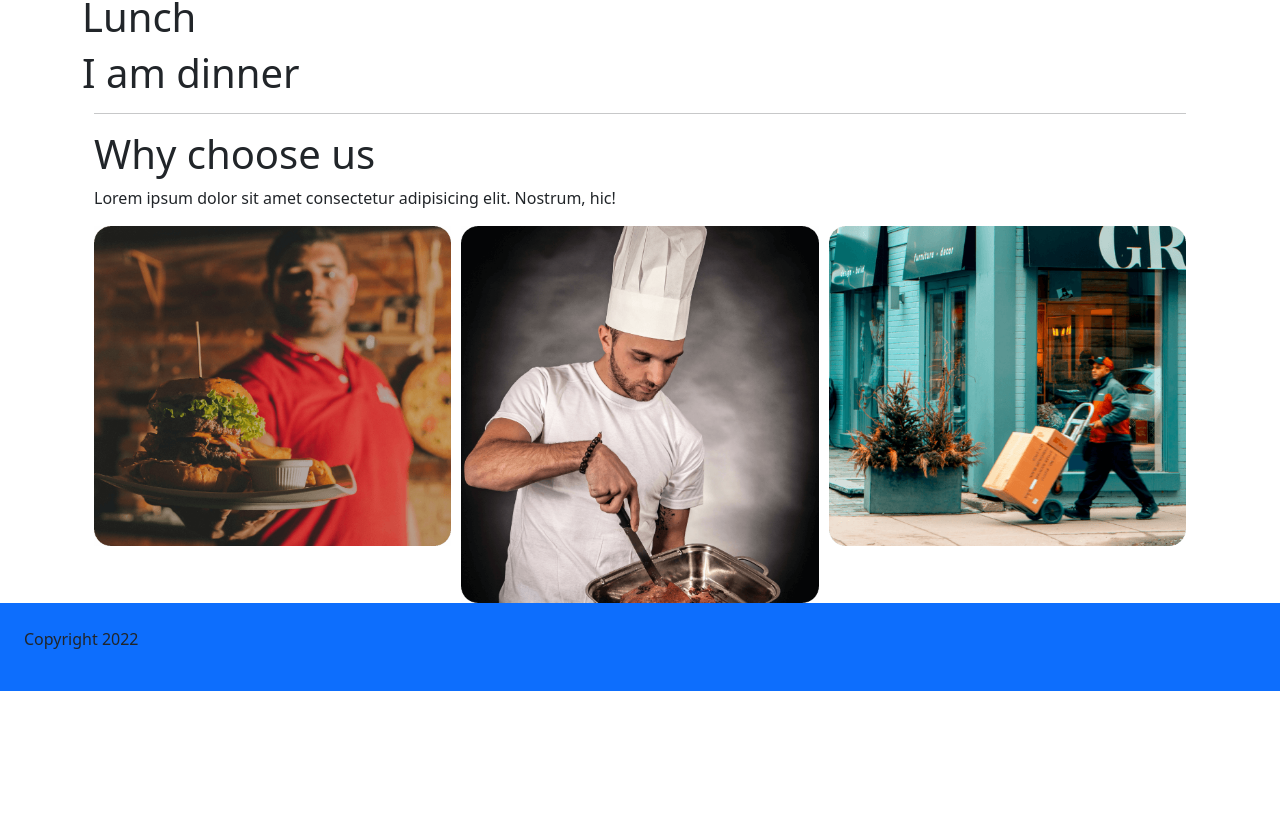
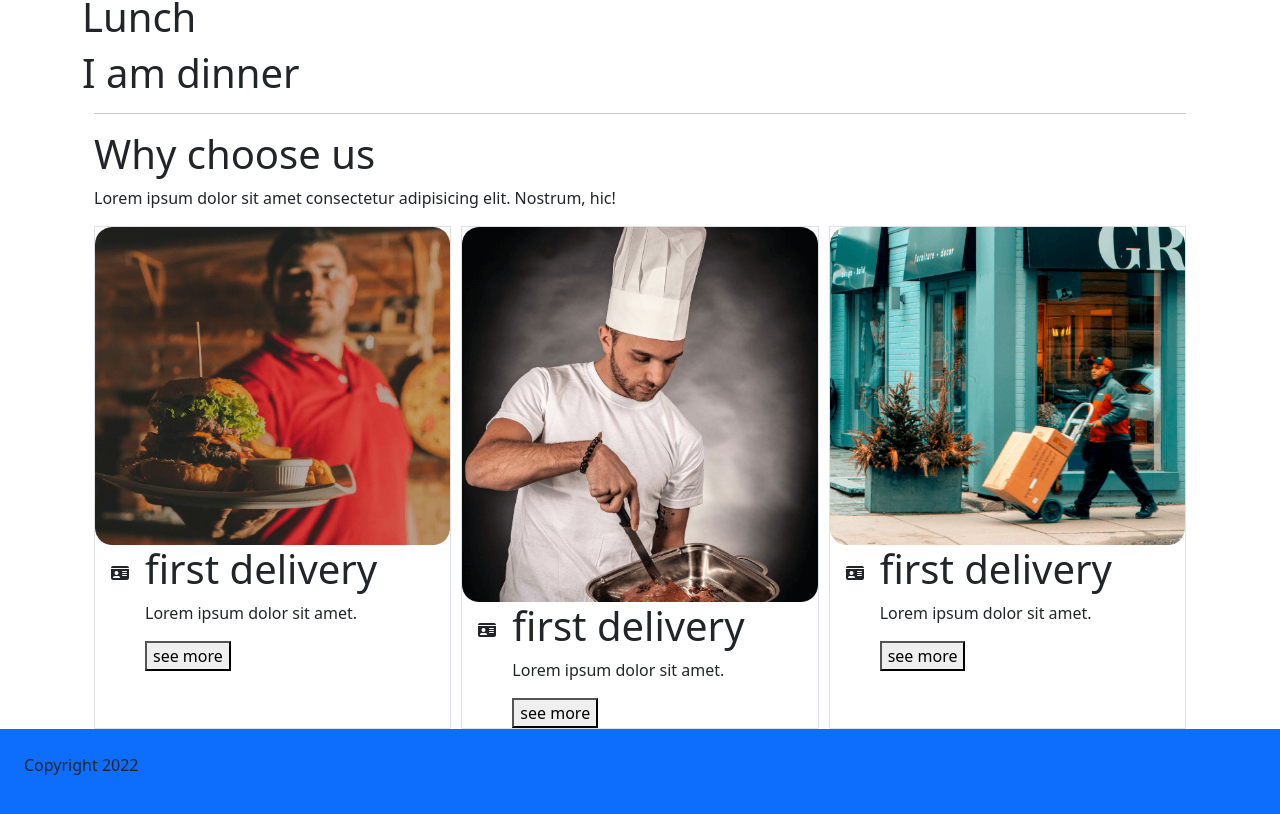
Before and after one commit to kabirbhai/red-onion, a React (Create React App) app: page / in a window 1280 px wide. Shown: the part 618-1432 px from the top of the page. Before the commit the page ends 1309 px from the top, so only its background shows below. Built offline with nearby package versions, Linux system fonts and the light colour scheme.

Commit message:
some add

```diff
--- a/src/Pages/Home/WhyChooseUs/WhyChooseUs.js
+++ b/src/Pages/Home/WhyChooseUs/WhyChooseUs.js
@@ -3,6 +3,8 @@ import "./WhyChooseUs.css";
 import service1 from "../../../images/adult-blur-blurred-background-687824.png";
 import service2 from "../../../images/chef-cook-food-33614.png";
 import service3 from "../../../images/architecture-building-city-2047397.png";
+import { FontAwesomeIcon } from "@fortawesome/react-fontawesome";
+import { faDriversLicense } from "@fortawesome/free-solid-svg-icons";
 
 const WhyChooseUs = () => {
   return (
@@ -15,15 +17,49 @@ const WhyChooseUs = () => {
         </p>
       </div>
       <div className="service-container">
-        <div>
+        <div className="border">
           <img className="img-fluid" src={service1} alt="" />
+          <div className="d-flex">
+            <div className="p-3">
+              <FontAwesomeIcon icon={faDriversLicense}></FontAwesomeIcon>
+            </div>
+            <div>
+              {" "}
+              <h1>first delivery</h1>
+              <p>Lorem ipsum dolor sit amet.</p>
+              <button>see more</button>
+            </div>
+          </div>
         </div>
-        <div>
+
+        <div className="border">
           <img className="img-fluid" src={service2} alt="" />
+          <div className="d-flex">
+            <div className="p-3">
+              <FontAwesomeIcon icon={faDriversLicense}></FontAwesomeIcon>
+            </div>
+            <div>
+              {" "}
+              <h1>first delivery</h1>
+              <p>Lorem ipsum dolor sit amet.</p>
+              <button>see more</button>
+            </div>
+          </div>
         </div>
-        <div>
-          {" "}
+
+        <div className="border">
           <img className="img-fluid" src={service3} alt="" />
+          <div className="d-flex">
+            <div className="p-3">
+              <FontAwesomeIcon icon={faDriversLicense}></FontAwesomeIcon>
+            </div>
+            <div>
+              {" "}
+              <h1>first delivery</h1>
+              <p>Lorem ipsum dolor sit amet.</p>
+              <button>see more</button>
+            </div>
+          </div>
         </div>
       </div>
     </div>
```
